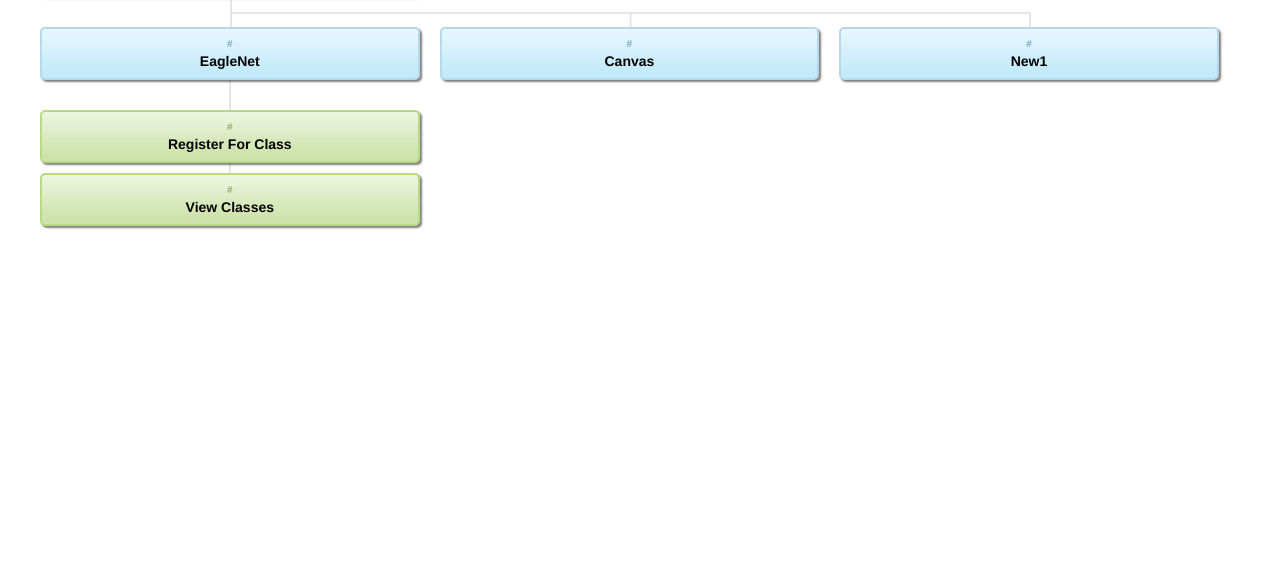
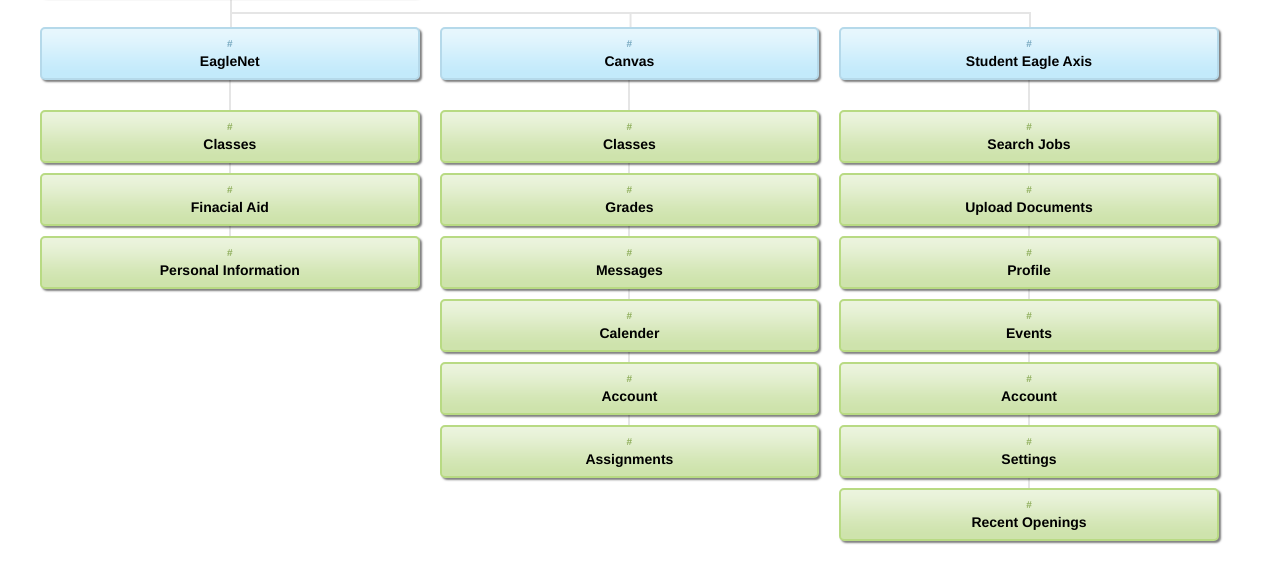
Before and after one commit to dmanp3/p1-myewu-portal, a plain HTML site: page index.html in a window 1280 px wide. Shown: the part 121-704 px from the top of the page. Drawn offline with Linux system fonts and the light colour scheme.

Commit message:
1 st simple layout
Needs more details under main structure

```diff
--- a/index.html
+++ b/index.html
@@ -29,18 +29,42 @@
 
 			<li><a href="#">EagleNet</a>
 			<ul>
-				<li><a href="#">Register For Class</a></li>
-				<li><a href="#">View Classes</a></li>
+				<li><a href="#">Classes</a></li>
+				<li><a href="#">Finacial Aid</a></li>
+				<li><a href="#">Personal Information</a></li>
+
 
 			</ul></li>
 
 
 
-			<li><a href="#">Canvas</a></li>
-			<li><a href="#">New1</a></li>
+			<li><a href="#">Canvas</a>
+			<ul>
+				<li><a href="#">Classes</a></li>
+				<li><a href="#">Grades</a></li>
+				<li><a href="#">Messages</a></li>
+				<li><a href="#">Calender</a></li>
+				<li><a href="#">Account</a></li>
+				<li><a href="#">Assignments</a></li>
 
 
-		</ul>
+
+			</ul></li>
+
+
+			<li><a href="#">Student Eagle Axis</a>
+				<ul>
+
+				<li><a href="#">Search Jobs</a></li>
+				<li><a href="#">Upload Documents</a></li>
+				<li><a href="#">Profile</a></li>
+				<li><a href="#">Events</a></li>
+				<li><a href="#">Account</a></li>
+				<li><a href="#">Settings</a></li>
+				<li><a href="#">Recent Openings</a></li>
+
+
+		</ul></li>
 
 	</div>
 
```
